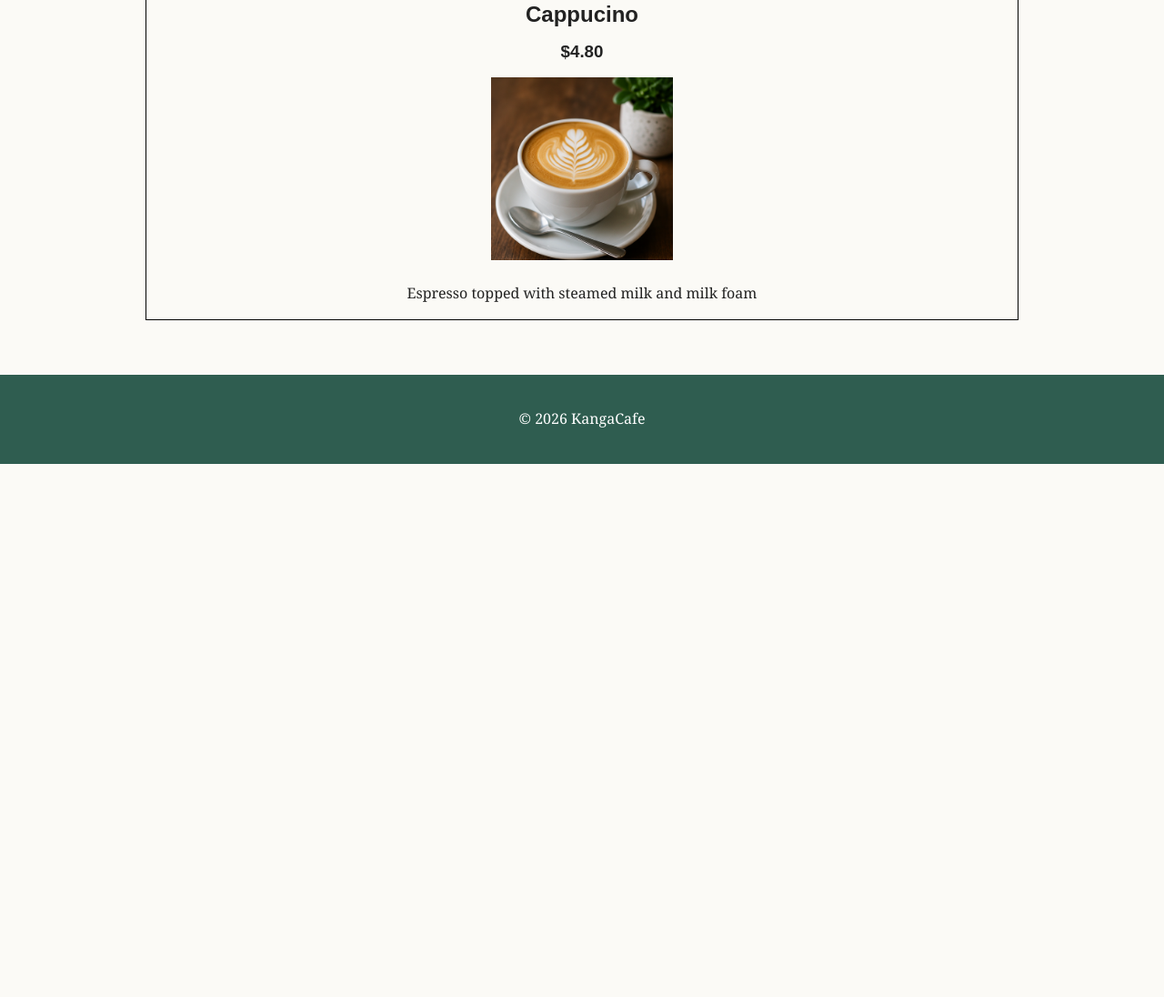
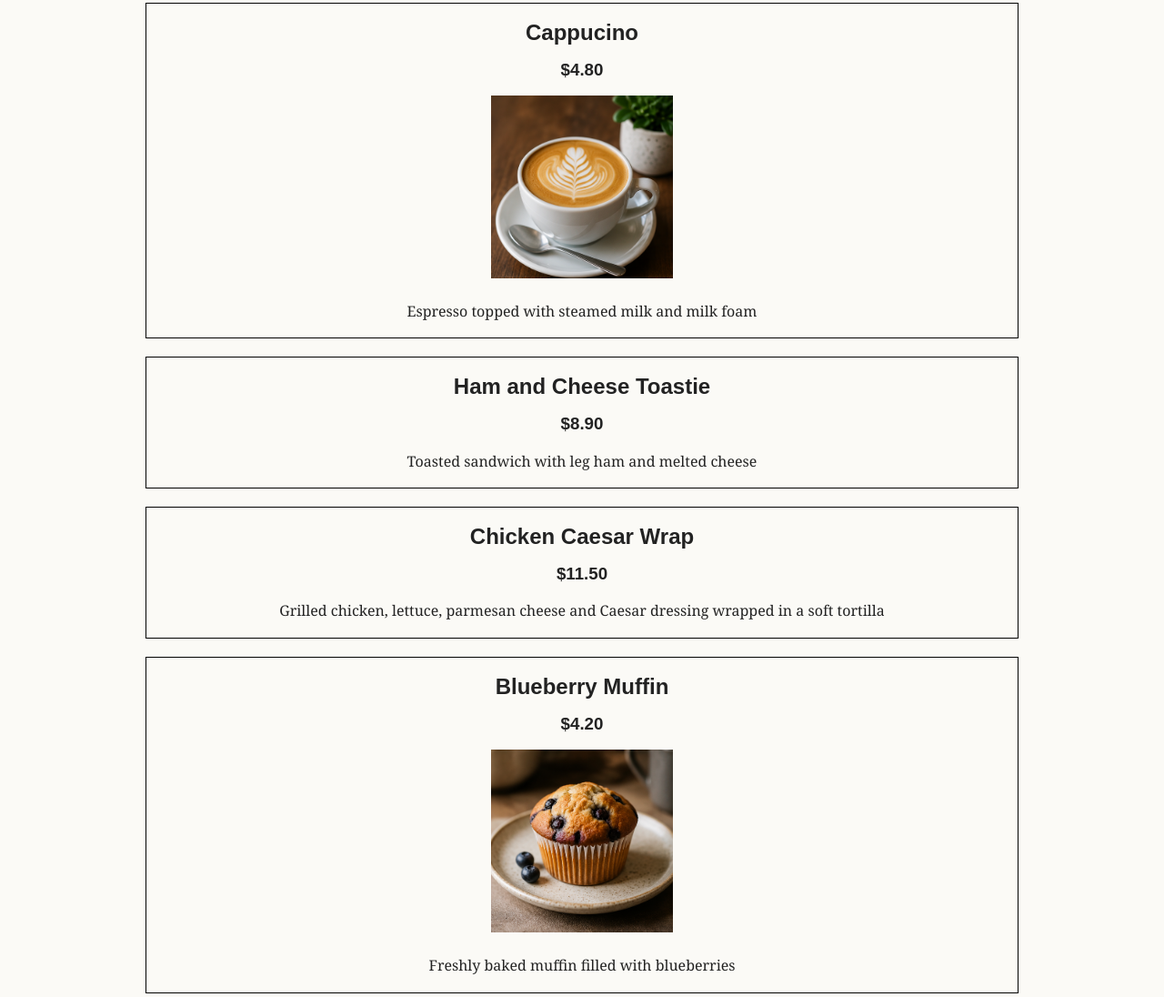
Before and after one commit to benjamin-callow/client-cafe-site, a plain HTML site: page menu.html in a window 1280 px wide. Shown: the part 656-1752 px from the top of the page at 91% size. Before the commit the page ends 1166 px from the top, so only its background shows below. Drawn offline with Linux system fonts and the light colour scheme.

Commit message:
Added all menu items Additional menu styling in style.css still required - some menu items don't have images in images/

```diff
--- a/menu.html
+++ b/menu.html
@@ -39,21 +39,42 @@
        Images go in the images folder. -->
   <main>
 
-    <section>
+    <section id="menu">
       <h1>Kanga Life Cafe Menu</h1>
 
       <article class="menu-item">
         <h2>Flat White Coffee</h2>
         <h3>$4.50</h3>
-        <img src="images/latte-coffee.png">
+        <img src="images/latte-coffee.png" alt="A cup of coffee.">
         <p>Smooth espresso combined with steamed milk</p>
       </article>
 
       <article class="menu-item">
         <h2>Cappucino</h2>
         <h3>$4.80</h3>
-        <img src="/images/latte-coffee.png">
+        <img src="/images/latte-coffee.png" alt="A cup of coffee">
         <p>Espresso topped with steamed milk and milk foam</p>
+      </article>
+
+      <article class="menu-item">
+        <h2>Ham and Cheese Toastie</h2>
+        <h3>$8.90</h3>
+        <!-- Image to be added<img src="images/">-->
+        <p>Toasted sandwich with leg ham and melted cheese</p>
+      </article>
+
+      <article class="menu-item">
+        <h2>Chicken Caesar Wrap</h2>
+        <h3>$11.50</h3>
+        <!--Image to be added <img src="">-->
+        <p>Grilled chicken, lettuce, parmesan cheese and Caesar dressing wrapped in a soft tortilla</p>
+      </article>
+
+      <article class="menu-item">
+        <h2>Blueberry Muffin</h2>
+        <h3>$4.20</h3>
+        <img src="images/blueberry-muffin.png" alt="A blueberry muffin on a plate.">
+        <p>Freshly baked muffin filled with blueberries<p>
       </article>
 
 <!--
--- a/style.css
+++ b/style.css
@@ -136,6 +136,7 @@ section {
 .menu-item {
   border: 1px black solid;
   text-align:center;
+  margin-block: 20px;
 }
 
 .menu-item h2, h3 {
```
